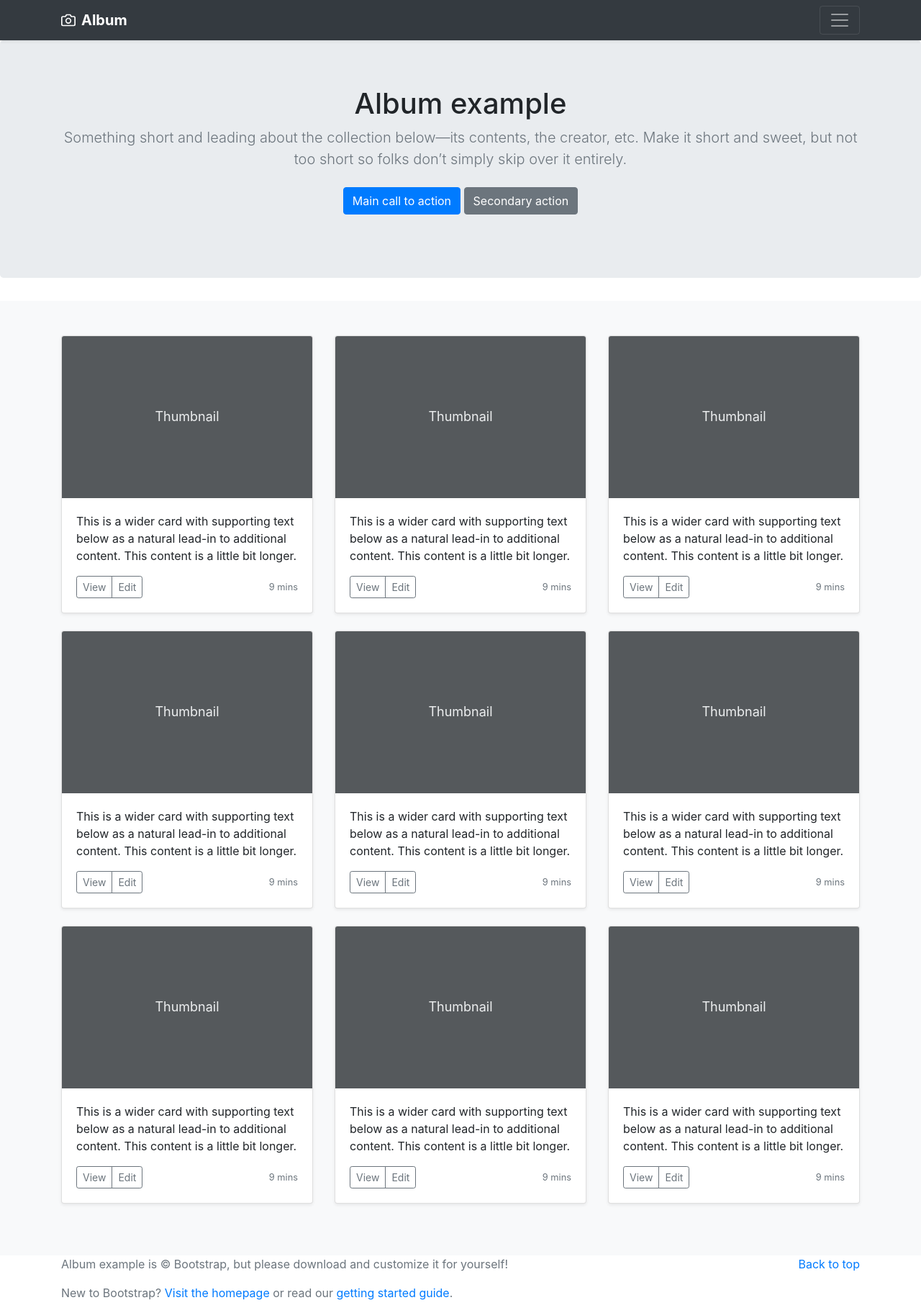
After one commit to BLACKSHiRTSQUAD/ESMarketplace, a Django app: template ESMarketplace/esm/templates/esm/testtwo.html in a window 1280 px wide. The commit adds this page. Shown: the whole page at 72% size. Run offline with Django 3.2, Linux system fonts and the light colour scheme; the template is opened without the code that fills it, so the values that code supplies are empty; some libraries are stand-ins or nearby versions.

```diff
--- a/ESMarketplace/esm/static/esm/base_theme.css
+++ b/ESMarketplace/esm/static/esm/base_theme.css
@@ -73,3 +73,7 @@ h1 {
 li a {
     color: white;
 }
+
+.choice_text {
+    width: 70%;
+}
--- a/ESMarketplace/esm/templates/esm/navbar.html
+++ b/ESMarketplace/esm/templates/esm/navbar.html
@@ -13,6 +13,7 @@
     <a class="{% if nbar == 'purchased' %}active{% endif %}" href="/purchased/">Purchased</a>
     <a class="{% if nbar == 'account' %}active{% endif %}" href="/account/">Account</a>
     <a style='background: red' class="{% if nbar == 'test' %}active{% endif %}" href="/test/">test</a>
+    <a style='background: red' class="{% if nbar == 'testtwo' %}active{% endif %}" href="/testtwo/">testtwo</a>
     <a style='float: right' href="/logout/">Logout</a>
 </div>
 
--- /dev/null
+++ b/ESMarketplace/esm/templates/esm/testtwo.html
@@ -0,0 +1,240 @@
+<html lang="en"><head>
+    <meta charset="utf-8">
+    <meta name="viewport" content="width=device-width, initial-scale=1, shrink-to-fit=no">
+    <meta name="description" content="">
+    <meta name="author" content="Mark Otto, Jacob Thornton, and Bootstrap contributors">
+    <meta name="generator" content="Jekyll v3.8.5">
+    <title>Album example · Bootstrap</title>
+
+    <link rel="canonical" href="https://getbootstrap.com/docs/4.3/examples/album/">
+
+    <!-- Bootstrap core CSS -->
+    <link rel="stylesheet" href="https://stackpath.bootstrapcdn.com/bootstrap/4.3.1/css/bootstrap.min.css" integrity="sha384-ggOyR0iXCbMQv3Xipma34MD+dH/1fQ784/j6cY/iJTQUOhcWr7x9JvoRxT2MZw1T" crossorigin="anonymous">
+
+
+    <style>
+      .bd-placeholder-img {
+        font-size: 1.125rem;
+        text-anchor: middle;
+        -webkit-user-select: none;
+        -moz-user-select: none;
+        -ms-user-select: none;
+        user-select: none;
+      }
+
+      @media (min-width: 768px) {
+        .bd-placeholder-img-lg {
+          font-size: 3.5rem;
+        }
+      }
+    </style>
+    <!-- Custom styles for this template -->
+    <link href="album.css" rel="stylesheet">
+  </head>
+  <body>
+    <header>
+  <div class="collapse bg-dark" id="navbarHeader">
+    <div class="container">
+      <div class="row">
+        <div class="col-sm-8 col-md-7 py-4">
+          <h4 class="text-white">About</h4>
+          <p class="text-muted">Add some information about the album below, the author, or any other background context. Make it a few sentences long so folks can pick up some informative tidbits. Then, link them off to some social networking sites or contact information.</p>
+        </div>
+        <div class="col-sm-4 offset-md-1 py-4">
+          <h4 class="text-white">Contact</h4>
+          <ul class="list-unstyled">
+            <li><a href="#" class="text-white">Follow on Twitter</a></li>
+            <li><a href="#" class="text-white">Like on Facebook</a></li>
+            <li><a href="#" class="text-white">Email me</a></li>
+          </ul>
+        </div>
+      </div>
+    </div>
+  </div>
+  <div class="navbar navbar-dark bg-dark shadow-sm">
+    <div class="container d-flex justify-content-between">
+      <a href="#" class="navbar-brand d-flex align-items-center">
+        <svg xmlns="http://www.w3.org/2000/svg" width="20" height="20" fill="none" stroke="currentColor" stroke-linecap="round" stroke-linejoin="round" stroke-width="2" aria-hidden="true" class="mr-2" viewBox="0 0 24 24" focusable="false"><path d="M23 19a2 2 0 0 1-2 2H3a2 2 0 0 1-2-2V8a2 2 0 0 1 2-2h4l2-3h6l2 3h4a2 2 0 0 1 2 2z"></path><circle cx="12" cy="13" r="4"></circle></svg>
+        <strong>Album</strong>
+      </a>
+      <button class="navbar-toggler" type="button" data-toggle="collapse" data-target="#navbarHeader" aria-controls="navbarHeader" aria-expanded="false" aria-label="Toggle navigation">
+        <span class="navbar-toggler-icon"></span>
+      </button>
+    </div>
+  </div>
+</header>
+
+<main role="main">
+
+  <section class="jumbotron text-center">
+    <div class="container">
+      <h1 class="jumbotron-heading">Album example</h1>
+      <p class="lead text-muted">Something short and leading about the collection below—its contents, the creator, etc. Make it short and sweet, but not too short so folks don’t simply skip over it entirely.</p>
+      <p>
+        <a href="#" class="btn btn-primary my-2">Main call to action</a>
+        <a href="#" class="btn btn-secondary my-2">Secondary action</a>
+      </p>
+    </div>
+  </section>
+
+  <div class="album py-5 bg-light">
+    <div class="container">
+
+      <div class="row">
+        <div class="col-md-4">
+          <div class="card mb-4 shadow-sm">
+            <svg class="bd-placeholder-img card-img-top" width="100%" height="225" xmlns="http://www.w3.org/2000/svg" preserveAspectRatio="xMidYMid slice" focusable="false" role="img" aria-label="Placeholder: Thumbnail"><title>Placeholder</title><rect width="100%" height="100%" fill="#55595c"></rect><text x="50%" y="50%" fill="#eceeef" dy=".3em">Thumbnail</text></svg>
+            <div class="card-body">
+              <p class="card-text">This is a wider card with supporting text below as a natural lead-in to additional content. This content is a little bit longer.</p>
+              <div class="d-flex justify-content-between align-items-center">
+                <div class="btn-group">
+                  <button type="button" class="btn btn-sm btn-outline-secondary">View</button>
+                  <button type="button" class="btn btn-sm btn-outline-secondary">Edit</button>
+                </div>
+                <small class="text-muted">9 mins</small>
+              </div>
+            </div>
+          </div>
+        </div>
+        <div class="col-md-4">
+          <div class="card mb-4 shadow-sm">
+            <svg class="bd-placeholder-img card-img-top" width="100%" height="225" xmlns="http://www.w3.org/2000/svg" preserveAspectRatio="xMidYMid slice" focusable="false" role="img" aria-label="Placeholder: Thumbnail"><title>Placeholder</title><rect width="100%" height="100%" fill="#55595c"></rect><text x="50%" y="50%" fill="#eceeef" dy=".3em">Thumbnail</text></svg>
+            <div class="card-body">
+              <p class="card-text">This is a wider card with supporting text below as a natural lead-in to additional content. This content is a little bit longer.</p>
+              <div class="d-flex justify-content-between align-items-center">
+                <div class="btn-group">
+                  <button type="button" class="btn btn-sm btn-outline-secondary">View</button>
+                  <button type="button" class="btn btn-sm btn-outline-secondary">Edit</button>
+                </div>
+                <small class="text-muted">9 mins</small>
+              </div>
+            </div>
+          </div>
+        </div>
+        <div class="col-md-4">
+          <div class="card mb-4 shadow-sm">
+            <svg class="bd-placeholder-img card-img-top" width="100%" height="225" xmlns="http://www.w3.org/2000/svg" preserveAspectRatio="xMidYMid slice" focusable="false" role="img" aria-label="Placeholder: Thumbnail"><title>Placeholder</title><rect width="100%" height="100%" fill="#55595c"></rect><text x="50%" y="50%" fill="#eceeef" dy=".3em">Thumbnail</text></svg>
+            <div class="card-body">
+              <p class="card-text">This is a wider card with supporting text below as a natural lead-in to additional content. This content is a little bit longer.</p>
+              <div class="d-flex justify-content-between align-items-center">
+                <div class="btn-group">
+                  <button type="button" class="btn btn-sm btn-outline-secondary">View</button>
+                  <button type="button" class="btn btn-sm btn-outline-secondary">Edit</button>
+                </div>
+                <small class="text-muted">9 mins</small>
+              </div>
+            </div>
+          </div>
+        </div>
+
+        <div class="col-md-4">
+          <div class="card mb-4 shadow-sm">
+            <svg class="bd-placeholder-img card-img-top" width="100%" height="225" xmlns="http://www.w3.org/2000/svg" preserveAspectRatio="xMidYMid slice" focusable="false" role="img" aria-label="Placeholder: Thumbnail"><title>Placeholder</title><rect width="100%" height="100%" fill="#55595c"></rect><text x="50%" y="50%" fill="#eceeef" dy=".3em">Thumbnail</text></svg>
+            <div class="card-body">
+              <p class="card-text">This is a wider card with supporting text below as a natural lead-in to additional content. This content is a little bit longer.</p>
+              <div class="d-flex justify-content-between align-items-center">
+                <div class="btn-group">
+                  <button type="button" class="btn btn-sm btn-outline-secondary">View</button>
+                  <button type="button" class="btn btn-sm btn-outline-secondary">Edit</button>
+                </div>
+                <small class="text-muted">9 mins</small>
+              </div>
+            </div>
+          </div>
+        </div>
+        <div class="col-md-4">
+          <div class="card mb-4 shadow-sm">
+            <svg class="bd-placeholder-img card-img-top" width="100%" height="225" xmlns="http://www.w3.org/2000/svg" preserveAspectRatio="xMidYMid slice" focusable="false" role="img" aria-label="Placeholder: Thumbnail"><title>Placeholder</title><rect width="100%" height="100%" fill="#55595c"></rect><text x="50%" y="50%" fill="#eceeef" dy=".3em">Thumbnail</text></svg>
+            <div class="card-body">
+              <p class="card-text">This is a wider card with supporting text below as a natural lead-in to additional content. This content is a little bit longer.</p>
+              <div class="d-flex justify-content-between align-items-center">
+                <div class="btn-group">
+                  <button type="button" class="btn btn-sm btn-outline-secondary">View</button>
+                  <button type="button" class="btn btn-sm btn-outline-secondary">Edit</button>
+                </div>
+                <small class="text-muted">9 mins</small>
+              </div>
+            </div>
+          </div>
+        </div>
+        <div class="col-md-4">
+          <div class="card mb-4 shadow-sm">
+            <svg class="bd-placeholder-img card-img-top" width="100%" height="225" xmlns="http://www.w3.org/2000/svg" preserveAspectRatio="xMidYMid slice" focusable="false" role="img" aria-label="Placeholder: Thumbnail"><title>Placeholder</title><rect width="100%" height="100%" fill="#55595c"></rect><text x="50%" y="50%" fill="#eceeef" dy=".3em">Thumbnail</text></svg>
+            <div class="card-body">
+              <p class="card-text">This is a wider card with supporting text below as a natural lead-in to additional content. This content is a little bit longer.</p>
+              <div class="d-flex justify-content-between align-items-center">
+                <div class="btn-group">
+                  <button type="button" class="btn btn-sm btn-outline-secondary">View</button>
+                  <button type="button" class="btn btn-sm btn-outline-secondary">Edit</button>
+                </div>
+                <small class="text-muted">9 mins</small>
+              </div>
+            </div>
+          </div>
+        </div>
+
+        <div class="col-md-4">
+          <div class="card mb-4 shadow-sm">
+            <svg class="bd-placeholder-img card-img-top" width="100%" height="225" xmlns="http://www.w3.org/2000/svg" preserveAspectRatio="xMidYMid slice" focusable="false" role="img" aria-label="Placeholder: Thumbnail"><title>Placeholder</title><rect width="100%" height="100%" fill="#55595c"></rect><text x="50%" y="50%" fill="#eceeef" dy=".3em">Thumbnail</text></svg>
+            <div class="card-body">
+              <p class="card-text">This is a wider card with supporting text below as a natural lead-in to additional content. This content is a little bit longer.</p>
+              <div class="d-flex justify-content-between align-items-center">
+                <div class="btn-group">
+                  <button type="button" class="btn btn-sm btn-outline-secondary">View</button>
+                  <button type="button" class="btn btn-sm btn-outline-secondary">Edit</button>
+                </div>
+                <small class="text-muted">9 mins</small>
+              </div>
+            </div>
+          </div>
+        </div>
+        <div class="col-md-4">
+          <div class="card mb-4 shadow-sm">
+            <svg class="bd-placeholder-img card-img-top" width="100%" height="225" xmlns="http://www.w3.org/2000/svg" preserveAspectRatio="xMidYMid slice" focusable="false" role="img" aria-label="Placeholder: Thumbnail"><title>Placeholder</title><rect width="100%" height="100%" fill="#55595c"></rect><text x="50%" y="50%" fill="#eceeef" dy=".3em">Thumbnail</text></svg>
+            <div class="card-body">
+              <p class="card-text">This is a wider card with supporting text below as a natural lead-in to additional content. This content is a little bit longer.</p>
+              <div class="d-flex justify-content-between align-items-center">
+                <div class="btn-group">
+                  <button type="button" class="btn btn-sm btn-outline-secondary">View</button>
+                  <button type="button" class="btn btn-sm btn-outline-secondary">Edit</button>
+                </div>
+                <small class="text-muted">9 mins</small>
+              </div>
+            </div>
+          </div>
+        </div>
+        <div class="col-md-4">
+          <div class="card mb-4 shadow-sm">
+            <svg class="bd-placeholder-img card-img-top" width="100%" height="225" xmlns="http://www.w3.org/2000/svg" preserveAspectRatio="xMidYMid slice" focusable="false" role="img" aria-label="Placeholder: Thumbnail"><title>Placeholder</title><rect width="100%" height="100%" fill="#55595c"></rect><text x="50%" y="50%" fill="#eceeef" dy=".3em">Thumbnail</text></svg>
+            <div class="card-body">
+              <p class="card-text">This is a wider card with supporting text below as a natural lead-in to additional content. This content is a little bit longer.</p>
+              <div class="d-flex justify-content-between align-items-center">
+                <div class="btn-group">
+                  <button type="button" class="btn btn-sm btn-outline-secondary">View</button>
+                  <button type="button" class="btn btn-sm btn-outline-secondary">Edit</button>
+                </div>
+                <small class="text-muted">9 mins</small>
+              </div>
+            </div>
+          </div>
+        </div>
+      </div>
+    </div>
+  </div>
+
+</main>
+
+<footer class="text-muted">
+  <div class="container">
+    <p class="float-right">
+      <a href="#">Back to top</a>
+    </p>
+    <p>Album example is © Bootstrap, but please download and customize it for yourself!</p>
+    <p>New to Bootstrap? <a href="https://getbootstrap.com/">Visit the homepage</a> or read our <a href="/docs/4.3/getting-started/introduction/">getting started guide</a>.</p>
+  </div>
+</footer>
+ <script src="https://code.jquery.com/jquery-3.3.1.slim.min.js" integrity="sha384-q8i/X+965DzO0rT7abK41JStQIAqVgRVzpbzo5smXKp4YfRvH+8abtTE1Pi6jizo" crossorigin="anonymous"></script>
+    <script src="https://cdnjs.cloudflare.com/ajax/libs/popper.js/1.14.7/umd/popper.min.js" integrity="sha384-UO2eT0CpHqdSJQ6hJty5KVphtPhzWj9WO1clHTMGa3JDZwrnQq4sF86dIHNDz0W1" crossorigin="anonymous"></script>
+    <script src="https://stackpath.bootstrapcdn.com/bootstrap/4.3.1/js/bootstrap.min.js" integrity="sha384-JjSmVgyd0p3pXB1rRibZUAYoIIy6OrQ6VrjIEaFf/nJGzIxFDsf4x0xIM+B07jRM" crossorigin="anonymous"></script>
+
+</body></html>
--- a/ESMarketplace/esm/urls.py
+++ b/ESMarketplace/esm/urls.py
@@ -18,6 +18,7 @@ urlpatterns = [
     path('get_question_purchased/<int:q_id>', views.get_question_purchased, name='purchased'),
     path('account/', views.account, name='account'),
     path('test/', views.test, name='test'),
+    path('testtwo/', views.testtwo, name='testtwo'),
     path('get_question/<int:q_id>/', views.get_question, name='get_question'),
     path('create/edit/<int:es_id>/', views.edit, name='edit'),
     path('create/edit/save_question/<int:q_id>/', views.save_question, name='save_question'),
```
Also changed, not shown: ESMarketplace/esm/templates/esm/get_question_edit.html (+43 -18 lines), ESMarketplace/esm/views.py (+11 -0 lines).
